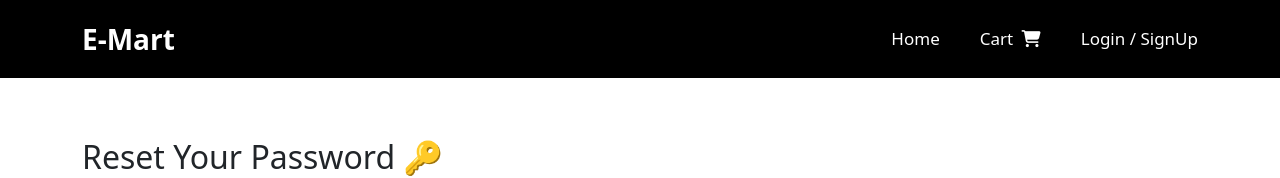
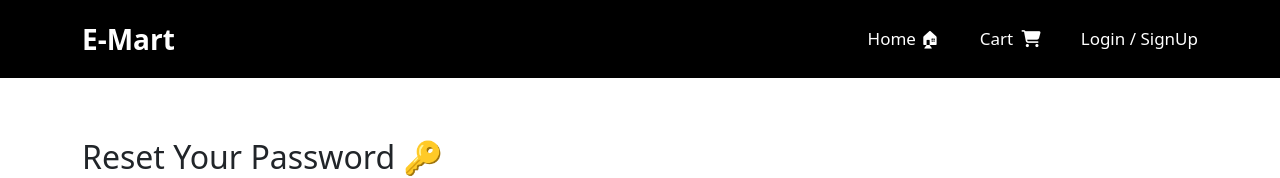
Before and after one commit to Saifu-Shaik/E-Commerce-Major-Project1, a React (Create React App) app in the folder frontend/: page /reset-password/1 in a window 1280 px wide. Shown: the top 178 px of the page. Built offline with nearby package versions, Linux system fonts and the light colour scheme; no server answers.

Commit message:
Frontend and backend after  Changes

```diff
--- a/frontend/src/components/Header.jsx
+++ b/frontend/src/components/Header.jsx
@@ -32,7 +32,7 @@ const Header = () => {
                 to="/"
                 className={location.pathname === "/" ? "active" : ""}
               >
-                Home
+                Home 🏠︎
               </Link>
             </li>
 
@@ -54,7 +54,7 @@ const Header = () => {
                     to="/orders"
                     className={location.pathname === "/orders" ? "active" : ""}
                   >
-                    My Orders <i className="fa-solid fa-cart-shopping ms-1"></i>
+                    My Orders 🚚
                   </Link>
                 </li>
 
```
